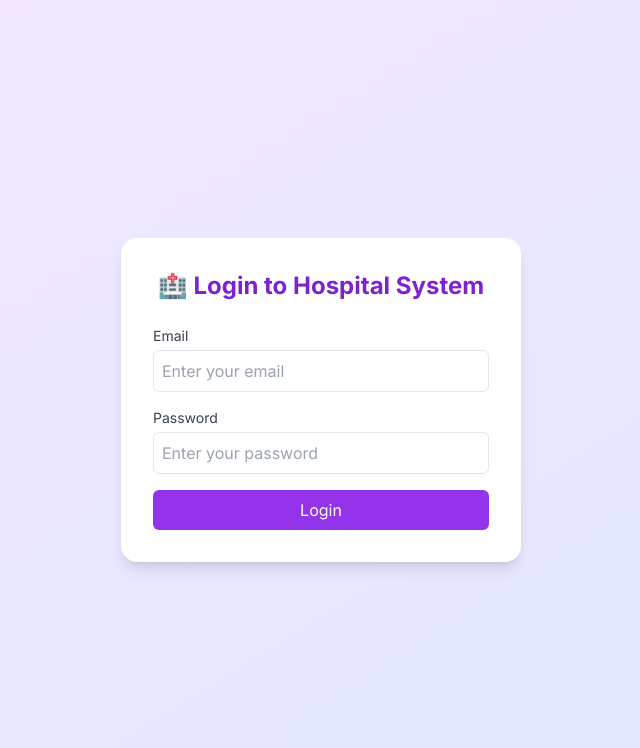
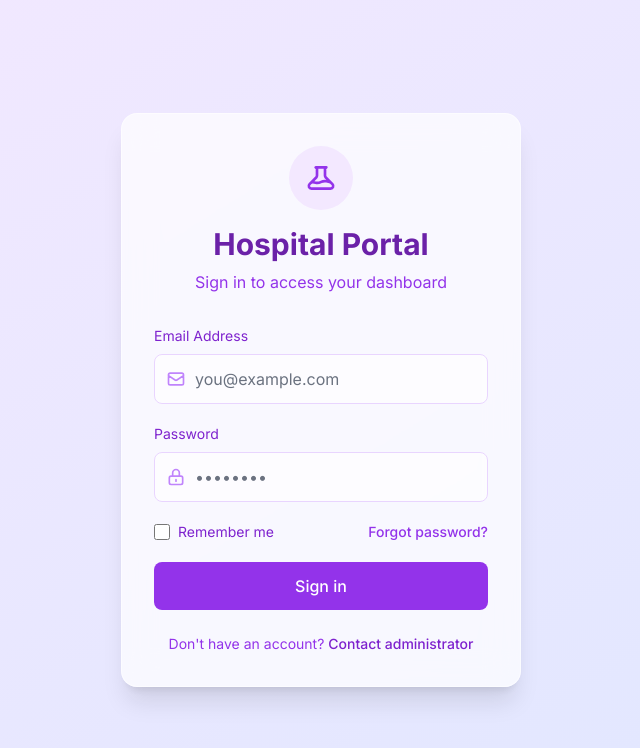
Before and after one commit to Aaditya227/Hms-new, a React (Vite) app: page /login in a window 1280 px wide. Shown: the top 748 px of the page, without its empty margins (319-959 px from the left). Built offline with nearby package versions, Linux system fonts and the light colour scheme.

Commit message:
update ui

```diff
--- a/src/pages/Billing.jsx
+++ b/src/pages/Billing.jsx
@@ -1,6 +1,6 @@
 // Billing.jsx
 import { useState, useEffect } from "react";
-import { Plus, Edit2, Trash2, Eye } from "lucide-react";
+import { Plus, Edit2, Trash2, Eye, X } from "lucide-react";
 import { useNavigate } from "react-router-dom";
 
 // Mock data
@@ -33,6 +33,8 @@ export default function Billing() {
     paymentMode: "",
     issuedAt: new Date().toISOString().split("T")[0],
     dueAt: "",
+    notes: "",
+    status: "PENDING",
   });
 
   // Auto-set due date = issuedAt + 15 days
@@ -87,33 +89,15 @@ export default function Billing() {
       const rate = Number(item.rate) || 0;
       subtotal += qty * rate;
     });
+
     return subtotal;
   };
 
   const totalAmount = calculateTotals();
 
-  const handleNewInvoice = () => {
-    // Auto-generate invoice number
-    const now = new Date();
-    const year = now.getFullYear().toString().slice(-2);
-    const month = String(now.getMonth() + 1).padStart(2, "0");
-    const invNum = `INV-${year}${month}-${String(mockInvoices.length + 1).padStart(3, "0")}`;
-
-    // Create default invoice data
-    const invoiceData = {
-      invoiceNumber: invNum,
-      issuedAt: new Date().toISOString().split("T")[0],
-      patient: mockPatients[0], // Default to first patient
-      lineItems: [
-        { description: "General Consultation", quantity: 1, rate: 1200 }
-      ],
-      totalAmount: 1200,
-      paidAmount: 0,
-      paymentStatus: "PENDING",
-    };
-
-    // Navigate to the billing-invoice path with default data
-    navigate("/dashboard/billing-invoice", { state: { invoiceData } });
+  const handleCreateForm = () => {
+    setShowForm(true);
+    resetForm();
   };
 
   const handleSubmit = (e) => {
@@ -126,7 +110,9 @@ export default function Billing() {
     const now = new Date();
     const year = now.getFullYear().toString().slice(-2);
     const month = String(now.getMonth() + 1).padStart(2, "0");
-    const invNum = `INV-${year}${month}-${String(mockInvoices.length + 1).padStart(3, "0")}`;
+    const invNum = editInvoice
+      ? editInvoice.invoiceNumber
+      : `INV-${year}${month}-${String(mockInvoices.length + 1).padStart(3, "0")}`;
 
     const invoiceData = {
       ...formData,
@@ -138,12 +124,12 @@ export default function Billing() {
         rate: Number(item.rate) || 0,
       })),
       totalAmount,
-      paidAmount: 0,
-      paymentStatus: "PENDING",
+      paidAmount: formData.status === "PAID" ? totalAmount : 0,
+      paymentStatus: formData.status,
     };
 
     // Navigate to the billing-invoice path
-    navigate("/billing-invoice", { state: { invoiceData } });
+    navigate("/dashboard/billing-invoice", { state: { invoiceData } });
     setShowForm(false);
   };
 
@@ -154,13 +140,43 @@ export default function Billing() {
       paymentMode: "",
       issuedAt: new Date().toISOString().split("T")[0],
       dueAt: "",
+      notes: "",
+      status: "PENDING",
     });
     setLineItems([initialLineItem]);
     setEditInvoice(null);
   };
 
   const handleEdit = (invoice) => {
-    alert("Edit with line items not implemented in demo");
+    // Set the edit invoice data
+    setEditInvoice(invoice);
+
+    // Populate form with invoice data
+    setFormData({
+      invoiceType: invoice.invoiceType,
+      patientId: invoice.patient.id,
+      paymentMode: invoice.paymentMode || "",
+      issuedAt: invoice.issuedAt || new Date().toISOString().split("T")[0],
+      dueAt: invoice.dueAt || "",
+      notes: invoice.notes || "",
+      status: invoice.paymentStatus,
+    });
+
+    // Populate line items with invoice data
+    if (invoice.lineItems && invoice.lineItems.length > 0) {
+      const formattedLineItems = invoice.lineItems.map(item => ({
+        serviceId: item.serviceId || "",
+        description: item.description,
+        quantity: item.quantity,
+        rate: item.rate
+      }));
+      setLineItems(formattedLineItems);
+    } else {
+      setLineItems([initialLineItem]);
+    }
+
+    // Show the form modal
+    setShowForm(true);
   };
 
   const handleDelete = (id) => {
@@ -172,7 +188,7 @@ export default function Billing() {
     const invoice = mockInvoices.find(inv => inv.invoiceNumber === invoiceId);
 
     if (invoice) {
-      navigate("/billing-invoice", {
+      navigate("/dashboard/billing-invoice", {
         state: {
           invoiceData: {
             ...invoice,
@@ -186,7 +202,7 @@ export default function Billing() {
         }
       });
     } else {
-      navigate("/billing-invoice");
+      navigate("/dashboard/billing-invoice");
     }
   };
 
@@ -196,11 +212,35 @@ export default function Billing() {
       id: 1,
       invoiceNumber: "INV-2511-001",
       invoiceType: "CONSULTATION",
-      patient: { user: { firstName: "Rahul", lastName: "Sharma" } },
+      patient: { id: 1, user: { firstName: "Rahul", lastName: "Sharma" } },
       totalAmount: 1200,
       paidAmount: 1200,
       paymentStatus: "PAID",
+      paymentMode: "CASH",
+      issuedAt: "2025-11-01",
+      dueAt: "2025-11-16",
+      notes: "Regular consultation fee",
+      lineItems: [
+        { serviceId: "CONSULT", description: "General Consultation", quantity: 1, rate: 1200 }
+      ]
     },
+    {
+      id: 2,
+      invoiceNumber: "INV-2511-002",
+      invoiceType: "LAB_TESTS",
+      patient: { id: 2, user: { firstName: "Priya", lastName: "Mehta" } },
+      totalAmount: 950,
+      paidAmount: 500,
+      paymentStatus: "PARTIAL",
+      paymentMode: "CARD",
+      issuedAt: "2025-11-05",
+      dueAt: "2025-11-20",
+      notes: "Blood tests and X-ray",
+      lineItems: [
+        { serviceId: "CBC", description: "Complete Blood Count (CBC)", quantity: 1, rate: 350 },
+        { serviceId: "XRAY", description: "X-Ray (Single View)", quantity: 1, rate: 600 }
+      ]
+    }
   ];
 
   return (
@@ -208,10 +248,10 @@ export default function Billing() {
       <div className="flex flex-col sm:flex-row justify-between sm:items-center gap-3 mb-6">
         <h2 className="text-2xl sm:text-3xl font-bold text-gray-800">🧾 Billing Management</h2>
         <button
-          onClick={handleNewInvoice}
+          onClick={handleCreateForm}
           className="bg-[rgb(167,139,250)] text-white px-4 py-2 rounded-lg flex items-center gap-2 hover:bg-[rgb(147,119,230)] w-fit"
         >
-          <Plus size={18} /> New Invoice
+          <Plus size={18} /> Create Invoice
         </button>
       </div>
 
@@ -285,12 +325,12 @@ export default function Billing() {
         </table>
       </div>
 
-      {/* Create/Edit Invoice Form - FULL PAGE */}
+      {/* Create/Edit Invoice Modal */}
       {showForm && (
-        <div className="min-h-screen bg-white p-4 sm:p-8">
-          <div className="max-w-5xl mx-auto">
-            <div className="flex justify-between items-center mb-8">
-              <h3 className="text-2xl font-semibold text-gray-800">
+        <div className="fixed inset-0 bg-black bg-opacity-50 flex items-center justify-center p-4 z-50">
+          <div className="bg-white rounded-lg shadow-xl w-full max-w-4xl max-h-[90vh] overflow-y-auto">
+            <div className="sticky top-0 bg-white border-b p-4 flex justify-between items-center">
+              <h3 className="text-xl font-semibold text-gray-800">
                 {editInvoice ? "Edit Invoice" : "Create New Invoice"}
               </h3>
               <button
@@ -300,11 +340,11 @@ export default function Billing() {
                 }}
                 className="text-gray-500 hover:text-gray-700"
               >
-                ✕
+                <X size={20} />
               </button>
             </div>
 
-            <form onSubmit={handleSubmit} className="space-y-6">
+            <form onSubmit={handleSubmit} className="p-4 space-y-6">
               <div className="grid grid-cols-1 md:grid-cols-2 gap-4">
                 <select
                   name="patientId"
@@ -319,6 +359,21 @@ export default function Billing() {
                       {p.user.firstName} {p.user.lastName} • {p.phone}
                     </option>
                   ))}
+                </select>
+
+                <select
+                  name="invoiceType"
+                  value={formData.invoiceType}
+                  onChange={(e) => setFormData({ ...formData, invoiceType: e.target.value })}
+                  className="w-full border rounded-lg p-3"
+                  required
+                >
+                  <option value="">Select Invoice Type</option>
+                  <option value="CONSULTATION">Consultation</option>
+                  <option value="PROCEDURE">Procedure</option>
+                  <option value="MEDICINES">Medicines</option>
+                  <option value="LAB_TESTS">Lab Tests</option>
+                  <option value="COMBINED">Combined</option>
                 </select>
 
                 <input
@@ -336,6 +391,47 @@ export default function Billing() {
                   value={formData.dueAt}
                   readOnly
                   className="w-full border rounded-lg p-3 bg-gray-100"
+                />
+
+                <select
+                  name="paymentMode"
+                  value={formData.paymentMode}
+                  onChange={(e) => setFormData({ ...formData, paymentMode: e.target.value })}
+                  className="w-full border rounded-lg p-3"
+                  required
+                >
+                  <option value="">Select Payment Mode</option>
+                  <option value="CASH">Cash</option>
+                  <option value="CARD">Card</option>
+                  <option value="UPI">UPI</option>
+                  <option value="INSURANCE">Insurance</option>
+                  <option value="NEFT">NEFT/RTGS</option>
+                </select>
+
+                <select
+                  name="status"
+                  value={formData.status}
+                  onChange={(e) => setFormData({ ...formData, status: e.target.value })}
+                  className="w-full border rounded-lg p-3"
+                  required
+                >
+                  <option value="PENDING">Pending</option>
+                  <option value="PAID">Paid</option>
+                  <option value="PARTIAL">Partial</option>
+                  <option value="OVERDUE">Overdue</option>
+                  <option value="CANCELLED">Cancelled</option>
+                </select>
+              </div>
+
+              <div>
+                <label className="block text-sm font-medium text-gray-700 mb-1">Notes</label>
+                <textarea
+                  name="notes"
+                  value={formData.notes}
+                  onChange={(e) => setFormData({ ...formData, notes: e.target.value })}
+                  className="w-full border rounded-lg p-3"
+                  rows="3"
+                  placeholder="Additional notes..."
                 />
               </div>
 
@@ -412,21 +508,6 @@ export default function Billing() {
                 </div>
               </div>
 
-              <select
-                name="paymentMode"
-                value={formData.paymentMode}
-                onChange={(e) => setFormData({ ...formData, paymentMode: e.target.value })}
-                className="w-full border rounded-lg p-3"
-                required
-              >
-                <option value="">Select Payment Mode</option>
-                <option value="CASH">Cash</option>
-                <option value="CARD">Card</option>
-                <option value="UPI">UPI</option>
-                <option value="INSURANCE">Insurance</option>
-                <option value="NEFT">NEFT/RTGS</option>
-              </select>
-
               <div className="flex justify-end gap-4 pt-4">
                 <button
                   type="button"
@@ -442,7 +523,7 @@ export default function Billing() {
                   type="submit"
                   className="bg-[rgb(167,139,250)] px-6 py-3 text-white rounded-lg hover:bg-[rgb(147,119,230)]"
                 >
-                  Generate Bill
+                  {editInvoice ? "Update Invoice" : "Create Invoice"}
                 </button>
               </div>
             </form>
--- a/src/pages/Login.jsx
+++ b/src/pages/Login.jsx
@@ -1,7 +1,6 @@
 import React, { useState } from "react";
 import { useNavigate } from "react-router-dom";
 import { useAuth } from "../context/AuthContext";
-
 
 export default function Login() {
   const { login, loading } = useAuth();
@@ -58,51 +57,118 @@ export default function Login() {
   };
 
   return (
+    // Your original background is preserved here
     <div className="flex justify-center items-center min-h-screen bg-gradient-to-br from-purple-100 to-indigo-100">
-      <div className="bg-white shadow-lg rounded-2xl p-8 w-[400px]">
-        <h2 className="text-2xl font-bold text-center text-purple-700 mb-6">
-          🏥 Login to Hospital System
-        </h2>
+      {/* The main card is now transparent and modern */}
+      <div className="bg-white bg-opacity-70 backdrop-blur-lg shadow-xl rounded-2xl p-8 w-[400px] border border-white border-opacity-50">
+        <div className="text-center mb-8">
+          {/* Added a nice icon for visual appeal */}
+          <div className="mx-auto bg-purple-100 w-16 h-16 rounded-full flex items-center justify-center mb-4">
+            <svg xmlns="http://www.w3.org/2000/svg" className="h-8 w-8 text-purple-600" fill="none" viewBox="0 0 24 24" stroke="currentColor">
+              <path strokeLinecap="round" strokeLinejoin="round" strokeWidth={2} d="M19.428 15.428a2 2 0 00-1.022-.547l-2.387-.477a6 6 0 00-3.86.517l-.318.158a6 6 0 01-3.86.517L6.05 15.21a2 2 0 00-1.806.547M8 4h8l-1 1v5.172a2 2 0 00.586 1.414l5 5c1.26 1.26.367 3.414-1.415 3.414H4.828c-1.782 0-2.674-2.154-1.414-3.414l5-5A2 2 0 009 10.172V5L8 4z" />
+            </svg>
+          </div>
+          <h2 className="text-3xl font-bold text-purple-800 mb-2">Hospital Portal</h2>
+          <p className="text-purple-600">Sign in to access your dashboard</p>
+        </div>
 
+        {/* Improved error message styling */}
         {error && (
-          <p className="text-red-600 text-sm text-center mb-3">{error}</p>
+          <div className="bg-red-100 bg-opacity-80 text-red-700 text-sm text-center p-3 rounded-lg mb-4 border border-red-200">
+            {error}
+          </div>
         )}
 
-        <form onSubmit={handleSubmit} className="space-y-4">
+        <form onSubmit={handleSubmit} className="space-y-5">
           <div>
-            <label className="block text-sm text-gray-700 mb-1">Email</label>
+            <label className="block text-sm text-purple-700 mb-2">Email Address</label>
+            <div className="relative">
+              {/* Icon inside the input */}
+              <div className="absolute inset-y-0 left-0 pl-3 flex items-center pointer-events-none">
+                <svg xmlns="http://www.w3.org/2000/svg" className="h-5 w-5 text-purple-400" fill="none" viewBox="0 0 24 24" stroke="currentColor">
+                  <path strokeLinecap="round" strokeLinejoin="round" strokeWidth={2} d="M3 8l7.89 5.26a2 2 0 002.22 0L21 8M5 19h14a2 2 0 002-2V7a2 2 0 00-2-2H5a2 2 0 00-2 2v10a2 2 0 002 2z" />
+                </svg>
+              </div>
               <input
                 type="email"
                 name="email"
                 value={formData.email}
                 onChange={handleChange}
-              className="w-full border rounded-md p-2 focus:ring-2 focus:ring-purple-400"
-              placeholder="Enter your email"
+                className="w-full bg-white bg-opacity-60 border border-purple-200 rounded-lg py-3 pl-10 pr-4 text-gray-700 placeholder-gray-500 focus:outline-none focus:ring-2 focus:ring-purple-400 focus:border-transparent"
+                placeholder="you@example.com"
                 required
               />
             </div>
+          </div>
 
           <div>
-            <label className="block text-sm text-gray-700 mb-1">Password</label>
+            <label className="block text-sm text-purple-700 mb-2">Password</label>
+            <div className="relative">
+              {/* Icon inside the input */}
+              <div className="absolute inset-y-0 left-0 pl-3 flex items-center pointer-events-none">
+                <svg xmlns="http://www.w3.org/2000/svg" className="h-5 w-5 text-purple-400" fill="none" viewBox="0 0 24 24" stroke="currentColor">
+                  <path strokeLinecap="round" strokeLinejoin="round" strokeWidth={2} d="M12 15v2m-6 4h12a2 2 0 002-2v-6a2 2 0 00-2-2H6a2 2 0 00-2 2v6a2 2 0 002 2zm10-10V7a4 4 0 00-8 0v4h8z" />
+                </svg>
+              </div>
               <input
                 type="password"
                 name="password"
                 value={formData.password}
                 onChange={handleChange}
-              className="w-full border rounded-md p-2 focus:ring-2 focus:ring-purple-400"
-              placeholder="Enter your password"
+                className="w-full bg-white bg-opacity-60 border border-purple-200 rounded-lg py-3 pl-10 pr-4 text-gray-700 placeholder-gray-500 focus:outline-none focus:ring-2 focus:ring-purple-400 focus:border-transparent"
+                placeholder="••••••••"
                 required
               />
+            </div>
+          </div>
+
+          {/* Added "Remember me" and "Forgot password" for a complete look */}
+          <div className="flex items-center justify-between">
+            <div className="flex items-center">
+              <input
+                id="remember-me"
+                name="remember-me"
+                type="checkbox"
+                className="h-4 w-4 text-purple-600 focus:ring-purple-500 border-purple-300 rounded"
+              />
+              <label htmlFor="remember-me" className="ml-2 block text-sm text-purple-700">
+                Remember me
+              </label>
+            </div>
+
+            <div className="text-sm">
+              <a href="#" className="font-medium text-purple-600 hover:text-purple-800">
+                Forgot password?
+              </a>
+            </div>
           </div>
 
           <button
             type="submit"
             disabled={loading}
-            className="w-full bg-purple-600 text-white py-2 rounded-md hover:bg-purple-700 transition disabled:bg-gray-400"
+            className="w-full bg-purple-600 hover:bg-purple-700 text-white font-medium py-3 px-4 rounded-lg transition duration-300 ease-in-out focus:outline-none focus:ring-2 focus:ring-offset-2 focus:ring-purple-500 disabled:opacity-50 disabled:cursor-not-allowed"
           >
-            {loading ? "Logging in..." : "Login"}
+            {loading ? (
+              <span className="flex items-center justify-center">
+                <svg className="animate-spin -ml-1 mr-3 h-5 w-5 text-white" xmlns="http://www.w3.org/2000/svg" fill="none" viewBox="0 0 24 24">
+                  <circle className="opacity-25" cx="12" cy="12" r="10" stroke="currentColor" strokeWidth="4"></circle>
+                  <path className="opacity-75" fill="currentColor" d="M4 12a8 8 0 018-8V0C5.373 0 0 5.373 0 12h4zm2 5.291A7.962 7.962 0 014 12H0c0 3.042 1.135 5.824 3 7.938l3-2.647z"></path>
+                </svg>
+                Signing in...
+              </span>
+            ) : "Sign in"}
           </button>
         </form>
+
+        {/* Added a footer for a complete look */}
+        <div className="mt-6 text-center">
+          <p className="text-sm text-purple-600">
+            Don't have an account?{" "}
+            <a href="#" className="font-medium text-purple-700 hover:text-purple-900">
+              Contact administrator
+            </a>
+          </p>
+        </div>
       </div>
     </div>
   );
```
Lines whose indentation alone changed are shown as unchanged.
